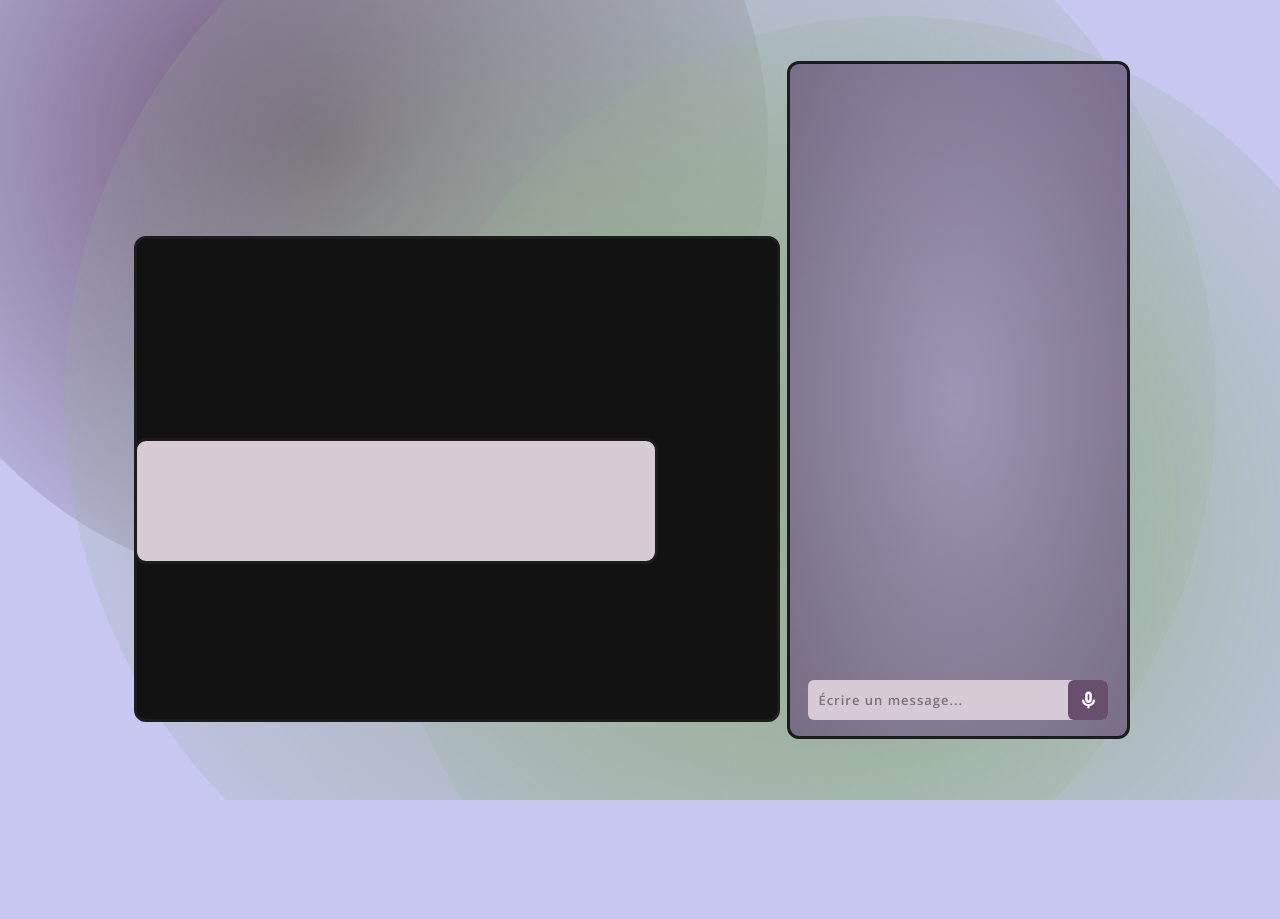
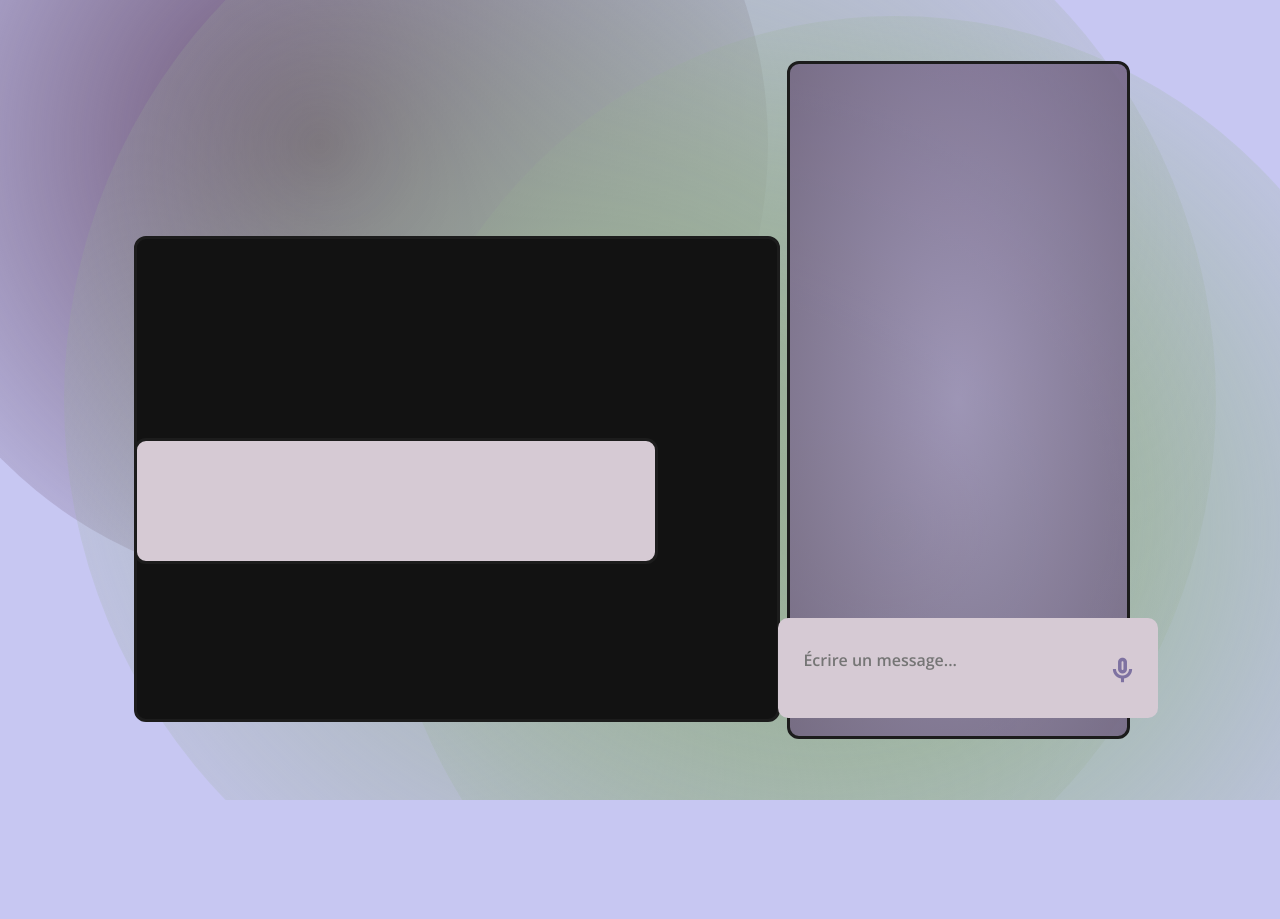
Before and after one commit to AugustinChamoussetESEO/Datathon_projet_Parkinson, a Flask app: page / in a window 1280 px wide. Shown: the top 919 px of the page. Run offline with Flask 3, Linux system fonts and the light colour scheme; a map, chart or similar area stays blank; parts of the project's set-up code (start-up, migrations or seed data) failed here and were passed over; some libraries are stand-ins or nearby versions.

Commit message:
Update chat.css

```diff
--- a/static/styles/chat.css
+++ b/static/styles/chat.css
@@ -56,10 +56,13 @@ body, html {
 
 
 body .chat {
-  width: 300px;
-  height: 80vh;
+  width: 400px;
+  height: 70vh;
   background-color: transparent;
   overflow: hidden;
+  position: relative;
+   margin-left: -30px;
+   margin-bottom: -75px
 }
 body .chat-title {
   background-color: black;
@@ -84,7 +87,7 @@ body .chat-title .avatar {
 }
 body .chat-title .avatar img {
   border-radius: 50%;
-  width: 30px;
+  width: 80px;
   height: 30px;
 }
 body .messages {
@@ -99,7 +102,7 @@ body .messages-content {
 }
 body .messages-content .message {
   max-width: calc(100% - 76px);
-  padding: 8px;
+  padding: 10px;
   margin: 8px 0 8px 12px;
   border-radius: 5px;
   background-color: #d6cad4;
@@ -164,38 +167,55 @@ body .messages-content .message.typing span::after {
   animation-delay: -0.3s;
 }
 body .action-box {
+  position: absolute;
+  bottom: 0px;      /* place en bas */
+  left: 0px;
   background-color: #d6cad4;
-  width: 100%;
-  height: 40px;
+  width: 90%;
+  height: 80px;
+  border-radius: 10px;
+  display: flex;
+  align-items: center; /* centre verticalement */
+  padding: 10px;
+}
+
+body .action-box-input {
+  width: calc(100% - 90px);
+  height: 60px;
+  background-color: transparent;
+  color: #1c1c1c;
+  padding: 10px 15px;
+  border-radius: 90px;
+  font-size: 16px;
+  line-height: 1.5;
+  border: none;
+  resize: none;
+  box-sizing: border-box;
+}
+#recordButton {
+  position: absolute;
+  font-size: 28px;
+  right: 12px;
+  top: 28px;
+  background-color: Transparent;
+  color: #7E72A1;
+  padding: 10px;
   border-radius: 6px;
+  cursor: pointer;
 }
-body .action-box-input, body .action-box-submit {
-  box-sizing: border-box;
-  border: 0;
-  float: left;
-  font-family: 'Open Sans', sans-serif;
-}
-body .action-box-input {
-  width: calc(100% - 40px);
-  height: 20px;
-  background-color: transparent;
-  resize: none;
-  color: #1c1c1c;
-  margin: 10px 0;
-  padding: 0 10px;
-  line-height: 20px;
-  font-size: 16px;
-  letter-spacing: 1px;
-  overflow: hidden;
-}
-body .action-box-input::-webkit-input-placeholder {
-  line-height: 20px;
-  font-size: 13px;
-}
+
 body .action-box-submit {
   width: 60px;
-  height: 40px;
-  background-color: #7E72A140;
+  height: 45px;
+  margin-left: 10px;
+  background-color: #7E72A1;
   color: white;
+  border-radius: 10px;
+  font-size: 18px;
   cursor: pointer;
+  transition: background-color 0.3s ease;
 }
+
+body .action-box-submit:hover {
+  background-color: #5e5383;
+}
```
